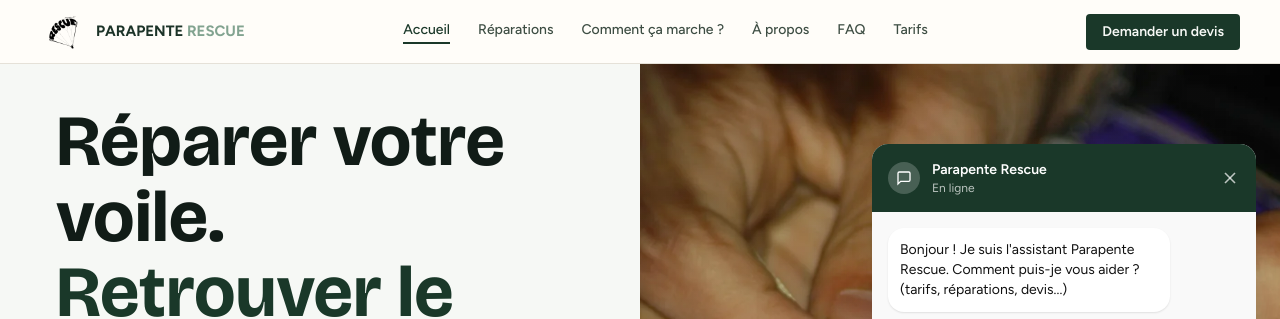
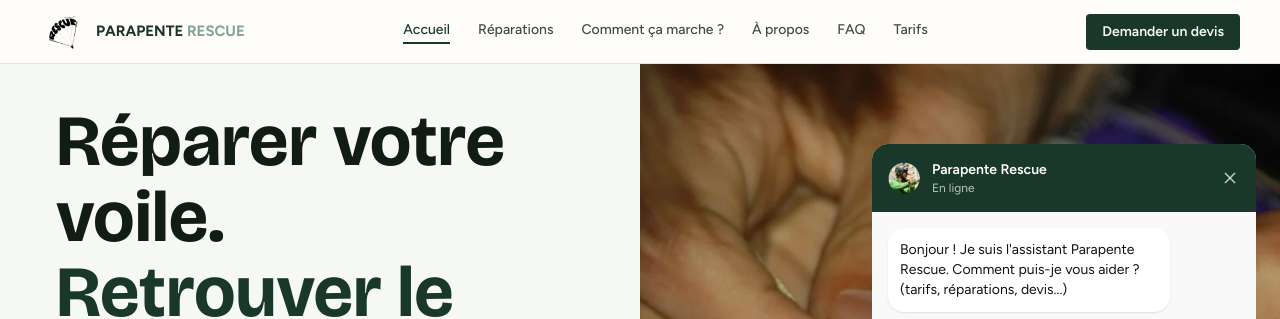
Before and after one commit to clementsbt/Parapente-rescue, a Next.js app: page / in a window 1280 px wide. Both pictures are taken after a click on the button 1228 px from the left and 748 px from the top of the page. Shown: the top 319 px of the page. Built offline with nearby package versions, Linux system fonts and the light colour scheme.

Commit message:
fix: use Hugo image in chatbot header

```diff
--- a/src/components/Chatbot.tsx
+++ b/src/components/Chatbot.tsx
@@ -107,11 +107,11 @@ export default function Chatbot() {
           {/* Header */}
           <div className="p-4 flex items-center justify-between" style={{ background: "#1A3829" }}>
             <div className="flex items-center gap-3">
-              <div className="w-8 h-8 rounded-full bg-white/20 flex items-center justify-center">
-                <svg width="16" height="16" viewBox="0 0 24 24" fill="none" stroke="white" strokeWidth="2">
-                  <path d="M21 15a2 2 0 0 1-2 2H7l-4 4V5a2 2 0 0 1 2-2h14a2 2 0 0 1 2 2z"/>
-                </svg>
-              </div>
+              <img
+                src="/images/Hugo.png"
+                alt="Hugo"
+                className="w-8 h-8 rounded-full object-cover"
+              />
               <div>
                 <p className="text-white font-semibold text-sm">Parapente Rescue</p>
                 <p className="text-white/70 text-xs">En ligne</p>
```
